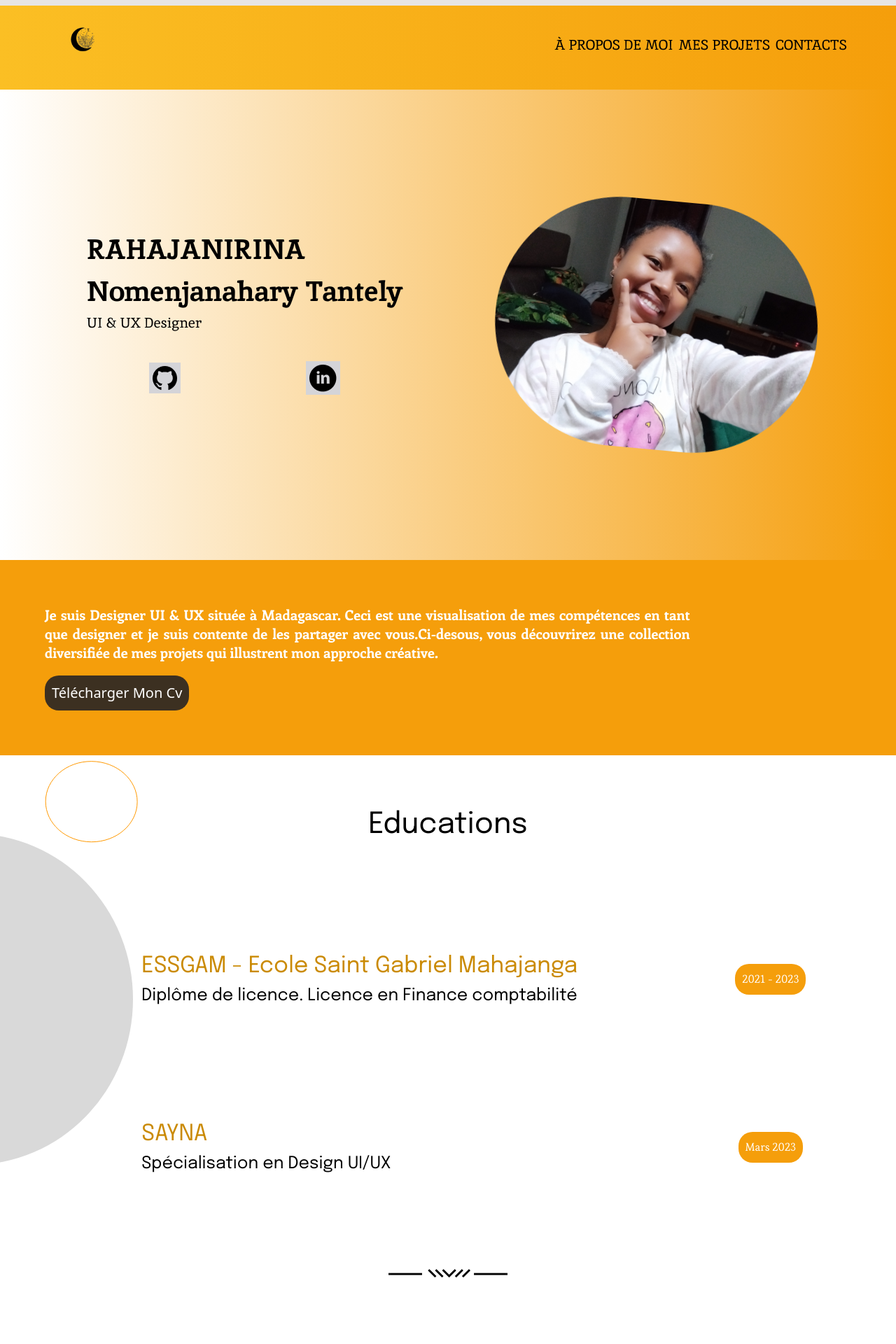
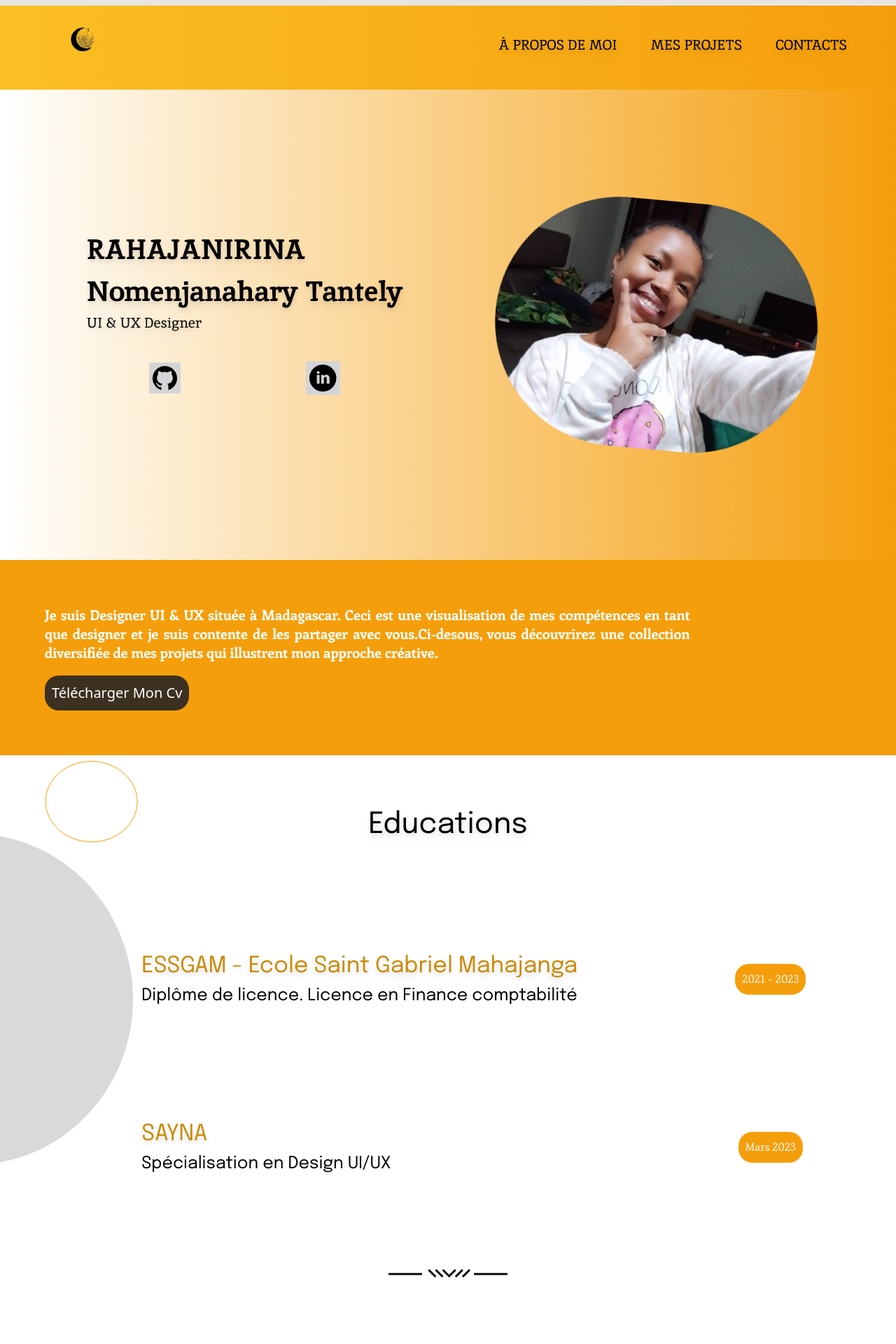
Before and after one commit to Rakotozonirina/Honey, a React (Vite) app: page / in a window 1280 px wide. Shown: the top 1920 px of the page at 70% size. Built offline with nearby package versions, Linux system fonts and the light colour scheme.

Commit message:
feat: finished

```diff
--- a/src/components/Card.jsx
+++ b/src/components/Card.jsx
@@ -67,10 +67,10 @@ return (
             <div className='competence-div h-[60dvh]' key={Data.id}>
             <motion.div initial={{ opacity: 0 }} whileInView={{ opacity: 1}} transition={{ duration: 1 }} className='nice-card cursor-pointer' onClick={() => openModal(Data.id)}>
                 <div className='w-full'>
-                    <img src={Data.image} alt={Data.alt} className='h-[40dvh] sm:max-md:w-[100dvw] max-sm:w-[100dvw] w-[100dvw] object-cover' />
+                    <img src={Data.image} alt={Data.alt} className='h-[40dvh] sm:max-md:w-[100dvw] max-sm:w-[100dvw] w-[100dvw] shadow-xl hover:rounded-xl duration-75 object-cover' />
                 </div>
                 <article className='h-[20dvh] py-[3em]'>
-                    <h2 className='font-epilogue card-heading'>{Data.title}</h2>
+                    <h2 className='font-epilogue card-heading drop-shadow-lg'>{Data.title}</h2>
                     <p className='font-epilogue card-para'>{Data.para}</p>
                 </article>
             </motion.div>
--- a/src/components/Contact.jsx
+++ b/src/components/Contact.jsx
@@ -28,7 +28,7 @@ return (
                 <input type="email" name="user_email" placeholder='Email' className='bg-zinc-300 outline-none p-2.5' required />
                 <textarea name="message" placeholder='Message' className='bg-zinc-300 outline-none textarea-contact p-3' required />
                 <div className='w-full h-[10dvh] '>
-                    <input type="submit" value="Submit" className='text-white bg-black font-epilogue cursor-pointer py-2.5 px-4' />
+                    <input type="submit" value="Submit" className='text-white bg-black duration-75 hover:rounded-xl hover:shadow-xl font-epilogue cursor-pointer py-2.5 px-4' />
                 </div>
             </motion.form>
         </div>
--- a/src/components/Main.jsx
+++ b/src/components/Main.jsx
@@ -20,13 +20,13 @@ return (
     <section className='w-full h-[auto] max-sm:h-[auto] sm:max-md:h-[auto] md:max-lg:h-[auto] bg-gradient-to-l from-amber-500 to-white'>
         <section className='hero h-[84dvh] max-sm:flex-col max-sm:h-[120dvh] sm:max-md:h-[130dvh] md:max-lg:h-[120dvh] sm:max-md:flex-col md:max-lg:flex-col flex justify-around items-center'>
             <article>
-                <h1 className='heading-hero font-inikabold headingOne'>RAHAJANIRINA <br /> Nomenjanahary Tantely</h1>
-                <p className='font-inikaregular para-hero headingOne'>UI & UX Designer</p>
+                <h1 className='heading-hero drop-shadow-lg font-inikabold headingOne'>RAHAJANIRINA <br /> Nomenjanahary Tantely</h1>
+                <p className='font-inikaregular para-hero drop-shadow-lg headingOne'>UI & UX Designer</p>
                 <div className='w-full flex justify-around items-center h-[16dvh] headingOne'>
-                    <div className='span-hero w-fit bg-zinc-300'>
+                    <div className='span-hero w-fit bg-zinc-300 cursor-pointer hover:bg-zinc-400 hover:rounded-xl duration-75'>
                         <img src={Github} alt="github" />
                     </div>
-                    <div className='span-hero w-fit bg-zinc-300'>
+                    <div className='span-hero w-fit bg-zinc-300 cursor-pointer hover:bg-zinc-400 hover:rounded-xl duration-75'>
                         <img src={Linkdeen} alt="linkdeen" />
                     </div>
                 </div>
@@ -38,7 +38,7 @@ return (
         <section className='w-full flex justify-center items-center bg-amber-500 section-desc'>
             <motion.article initial={{ opacity: 0, scale: 0.5 }} whileInView={{ opacity: 1, scale: 1 }} transition={{ duration: 1 }} className='hero-desc flex flex-col gap-5 max-sm:justify-center max-sm:gap-[2.5rem]'>
                 <p className='text-justify max-sm:w-full sm:max-md:w-full w-[80%] text-white leading-[27px] font-enriquetabold para-desc'>Je suis Designer UI & UX située à Madagascar. Ceci est une visualisation de mes compétences en tant que designer et je suis contente de les partager avec vous.Ci-desous, vous découvrirez une collection diversifiée de mes projets qui illustrent mon approche créative.</p>
-                <button className='bg-stone-800 w-fit bg-opacity-90 rounded-[20px] p-2.5 flex justify-center items-center text-white capitalize para-desc'>
+                <button className='bg-stone-800 hover:bg-stone-700 duration-75 hover:shadow-xl w-fit bg-opacity-90 rounded-[20px] p-2.5 flex justify-center items-center text-white capitalize para-desc'>
                     télécharger mon cv
                 </button>
             </motion.article>
@@ -50,7 +50,7 @@ return (
                 <motion.div initial={{ opacity: 0, scale: 0.5 }} whileInView={{ opacity: 1, scale: 1 }} transition={{ duration: 1 }} className='max-sm:scale-[0.8] max-sm:left-[-10%] sm:max-md:scale-[0.7] absolute md:max-lg:scale-[0.8] lg:max-xl:scale-[0.9] top-[4%] left-0'>
                     <img src={CircleOne} alt=" circle one" />
                 </motion.div>
-                <motion.h1 initial={{ opacity: 0, scale: 0.5 }} whileInView={{ opacity: 1, scale: 1 }} transition={{ duration: 1 }} className='font-epilogue heading-educ'>Educations</motion.h1>
+                <motion.h1 initial={{ opacity: 0, scale: 0.5 }} whileInView={{ opacity: 1, scale: 1 }} transition={{ duration: 1 }} className='font-epilogue drop-shadow-lg heading-educ'>Educations</motion.h1>
             </article>
             <motion.div initial={{ opacity: 0, scale: 0.5 }} whileInView={{ opacity: 1, scale: 1 }} transition={{ duration: 1 }} className='max-sm:scale-[0.8] max-sm:left-[-22%] max-sm:z-[-10] sm:max-md:left-[-18%] sm:max-md:z-[-10] sm:max-md:scale-[0.6] md:max-lg:scale-[0.7] md:max-lg:left-[-18%] lg:max-xl:scale-[0.8] lg:max-xl:left-[-14%] absolute left-[-6%] top-[14%]'>
                 <img src={CircleTwo} alt="circle two"/>
@@ -59,13 +59,13 @@ return (
                     <div className='flex max-sm:flex-col max-sm:justify-around sm:max-md:justify-around sm:max-md:flex-col'>
                     <article className='md:max-lg:w-[80%] lg:max-xl:w-[80%] xl:w-[80%] xl:flex xl:items-center lg:max-xl:flex lg:max-xl:items-center md:max-lg:flex md:max-lg:items-center'>
                         <motion.div initial={{ opacity: 0, scale: 0.5 }} whileInView={{ opacity: 1, scale: 1 }} transition={{ duration: 1 }} className='child-article'>
-                            <h2 className='font-epilogue text-yellow-600 text-justify heading-two-education'>ESSGAM - Ecole Saint Gabriel Mahajanga</h2>
+                            <h2 className='font-epilogue text-yellow-600 text-justify heading-two-education drop-shadow-lg'>ESSGAM - Ecole Saint Gabriel Mahajanga</h2>
                             <p className='font-epilogue text-justify para-one-education'>Diplôme de licence. Licence en Finance comptabilité</p>
                         </motion.div>
                     </article>
                     <div className='max-sm:flex max-sm:justify-center max-sm:items-center sm:max-md:flex sm:max-md:justify-center sm:max-md:items-center md:max-lg:w-[20%] xl:w-[20%] xl:flex xl:items-center lg:max-xl:w-[20%] lg:max-xl:flex lg:max-xl:items-center md:max-lg:flex md:max-lg:items-center'>
                         <div className='btn-article xl:flex xl:justify-center lg:max-xl:flex lg:max-xl:justify-center md:max-lg:flex md:max-lg:justify-center'>
-                            <motion.button initial={{ opacity: 0, scale: 0.5 }} whileInView={{ opacity: 1, scale: 1 }} transition={{ duration: 1 }} className='p-2.5 w-fit rounded-[20px] bg-amber-500 font-esteban text-white'>
+                            <motion.button initial={{ opacity: 0, scale: 0.5 }} whileInView={{ opacity: 1, scale: 1 }} transition={{ duration: 1 }} className='p-2.5 w-fit rounded-[20px] bg-amber-500 cursor-auto hover:bg-amber-400 duration-75 hover:shadow-xl font-esteban text-white'>
                                 2021 - 2023
                             </motion.button>
                         </div>
@@ -74,13 +74,13 @@ return (
                     <div className='flex max-sm:flex-col max-sm:justify-around sm:max-md:justify-around sm:max-md:flex-col'>
                     <article className='md:max-lg:w-[80%] lg:max-xl:w-[80%] xl:w-[80%] xl:flex xl:items-center lg:max-xl:flex lg:max-xl:items-center md:max-lg:flex md:max-lg:items-center'>
                         <motion.div initial={{ opacity: 0, scale: 0.5 }} whileInView={{ opacity: 1, scale: 1 }} transition={{ duration: 1 }} className='child-article'>
-                            <h2 className='font-epilogue text-yellow-600 text-justify heading-two-education'>SAYNA</h2>
+                            <h2 className='font-epilogue text-yellow-600 text-justify heading-two-education drop-shadow-lg'>SAYNA</h2>
                             <p className='font-epilogue text-justify para-one-education'>Spécialisation en Design UI/UX</p>
                         </motion.div>
                     </article>
                     <div className='max-sm:flex max-sm:justify-center md:max-lg:w-[20%] lg:max-xl:w-[20%] xl:w-[20%] xl:flex xl:items-center md:max-lg:flex md:max-lg:items-center lg:max-xl:flex lg:max-xl:items-center max-sm:items-center sm:max-md:flex sm:max-md:justify-center sm:max-md:items-center'>
                         <div className='btn-article xl:flex xl:justify-center lg:max-xl:flex lg:max-xl:justify-center md:max-lg:flex md:max-lg:justify-center'>
-                            <motion.button initial={{ opacity: 0, scale: 0.5 }} whileInView={{ opacity: 1, scale: 1 }} transition={{ duration: 1 }} className='p-2.5 w-fit rounded-[20px] bg-amber-500 font-esteban text-white'>
+                            <motion.button initial={{ opacity: 0, scale: 0.5 }} whileInView={{ opacity: 1, scale: 1 }} transition={{ duration: 1 }} className='p-2.5 w-fit rounded-[20px] bg-amber-500 font-esteban cursor-auto hover:bg-amber-400 duration-75 hover:shadow-xl text-white'>
                                 Mars 2023
                             </motion.button>
                         </div>
@@ -96,7 +96,7 @@ return (
     </section>
     <section className='w-full h-[80dvh] relative max-sm:h-[130dvh]'>
         <article className='skill-article h-[20dvh] flex justify-center items-center'>
-            <motion.h2 initial={{ opacity: 0, scale: 0.5 }} whileInView={{ opacity: 1, scale: 1 }} transition={{ duration: 1 }} className='font-epilogue heading-educ'>Mes compétences</motion.h2>
+            <motion.h2 initial={{ opacity: 0, scale: 0.5 }} whileInView={{ opacity: 1, scale: 1 }} transition={{ duration: 1 }} className='font-epilogue drop-shadow-lg heading-educ'>Mes compétences</motion.h2>
         </article>
         <section className='skill-section grid grid-cols-4 h-[60dvh] max-sm:h-[110dvh] gap-4 max-sm:gap-4'>
             <div>
@@ -146,7 +146,7 @@ return (
     </section>
     <section className='w-full h-[150dvh] lg:max-xl:h-[200dvh] md:max-lg:h-[200dvh] sm:max-md:h-[400dvh] max-sm:h-[400dvh] bg-stone-200 bg-opacity-80' id='project'>
         <article className='competence-article flex justify-center items-center h-[20dvh]'>
-            <motion.h2 initial={{ opacity: 0, scale: 0.5 }} whileInView={{ opacity: 1, scale: 1 }} transition={{ duration: 1 }} className='competence-heading font-epilogue'>Mes projets</motion.h2>
+            <motion.h2 initial={{ opacity: 0, scale: 0.5 }} whileInView={{ opacity: 1, scale: 1 }} transition={{ duration: 1 }} className='competence-heading drop-shadow-lg font-epilogue'>Mes projets</motion.h2>
         </article>
         <section className='h-[130dvh] lg:max-xl:h-[180dvh] md:max-lg:h-[180dvh] sm:max-md:h-[380dvh] max-sm:h-[380dvh] grid competence-section'>
             <Card/>
@@ -155,7 +155,7 @@ return (
     <section className="w-full h-[70dvh] max-sm:h-[80dvh] sm:max-md:h-[80dvh] flex justify-center items-center" id='contact'>
         <section className='nice-contact grid  max-sm:gap-4 sm:max-md:gap-5 md:max-lg:gap-4'>
             <motion.article initial={{ opacity: 0, scale: 0.5 }} whileInView={{ opacity: 1, scale: 1 }} transition={{ duration: 1 }}>
-                <h2 className='font-semibold font-epilogue text-[1.5rem]'>Travaillons ensemble</h2>
+                <h2 className='font-semibold font-epilogue text-[1.5rem] drop-shadow-lg'>Travaillons ensemble</h2>
                 <p className='font-epilogue text-[17px]'>Si vous souhaitez collaborer avec Moi, n'hésitez pas à me contacter à toute date et heure qui vous conviennent le mieux</p>
             </motion.article>
             <Contact/>
--- a/src/components/Navbar.jsx
+++ b/src/components/Navbar.jsx
@@ -20,10 +20,10 @@ return (
                 <img src={Logo} alt="logo" className='h-[10dvh] logo' />
             </div>
             <div>
-                <ul className={`flex items-center ${show ? 'max-sm:text-center max-sm:flex max-sm:flex-col max-sm:fixed max-sm:p-[5rem] max-sm:z-[10] max-sm:top-0 max-sm:bottom-0 max-sm:right-0 max-sm:bg-amber-400' : 'max-sm:hidden'} gap-2 p-1.5 uppercase font-inikaregular nav-ul`}>
-                    <li className='cursor-pointer' onClick={() => scrollToElement('about')}>à propos de moi</li>
-                    <li className='cursor-pointer' onClick={() => scrollToElement('project')}>mes projets</li>
-                    <li className='cursor-pointer' onClick={() => scrollToElement('contact')}>contacts</li>
+                <ul className={`flex items-center ${show ? 'max-sm:text-center max-sm:flex max-sm:flex-col max-sm:fixed max-sm:p-[5rem] max-sm:z-[10] max-sm:top-0 max-sm:bottom-0 max-sm:right-0 max-sm:bg-amber-400' : 'max-sm:hidden'} gap-12 p-1.5 uppercase font-inikaregular nav-ul`}>
+                    <li className='cursor-pointer hover:text-black/60 duration-75 drop-shadow-lg' onClick={() => scrollToElement('about')}>à propos de moi</li>
+                    <li className='cursor-pointer hover:text-black/60 duration-75 drop-shadow-lg' onClick={() => scrollToElement('project')}>mes projets</li>
+                    <li className='cursor-pointer hover:text-black/60 duration-75 drop-shadow-lg' onClick={() => scrollToElement('contact')}>contacts</li>
                     <li className='absolute top-[2%] left-[6%]'>
                         <div className='cursor-pointer sm:hidden' onClick={() => handleShow(false)}>
                             <FaX/>
```
Also changed, not shown: src/components/Modal.jsx (+6 -5 lines).
